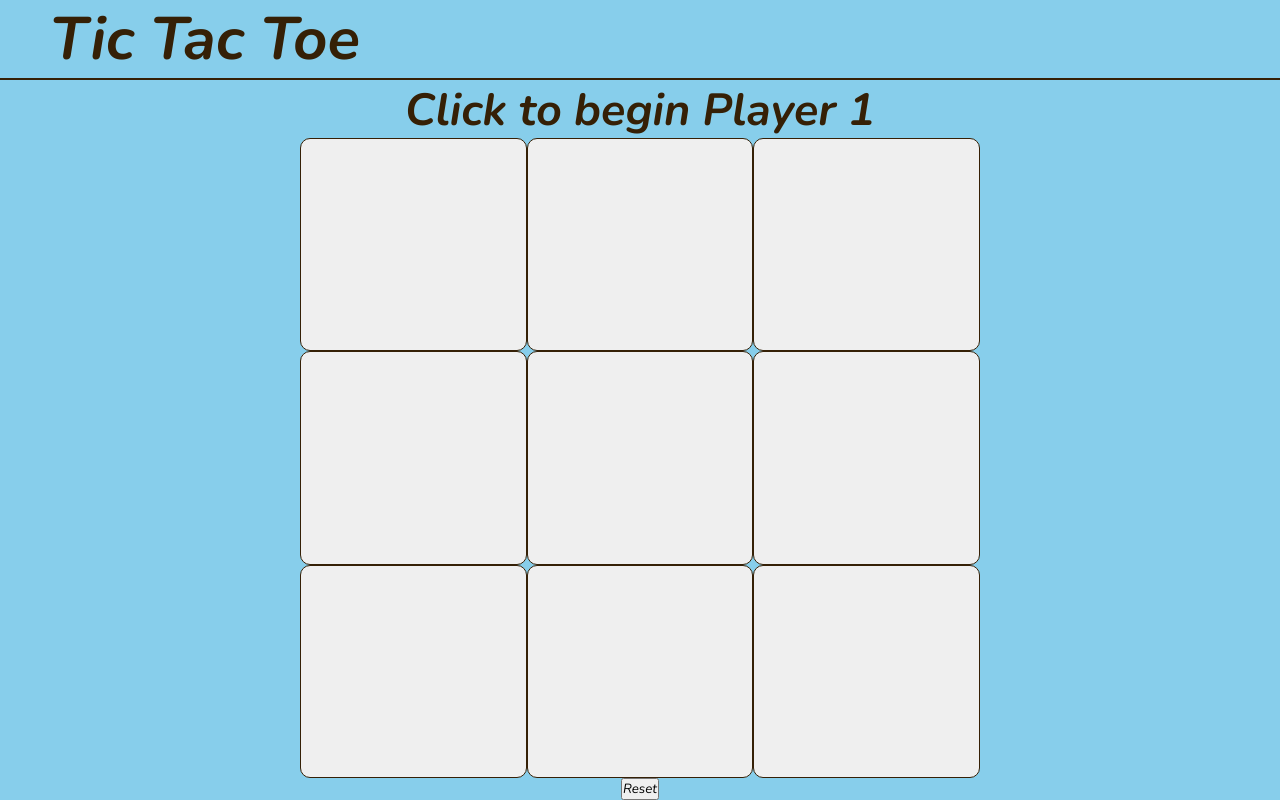
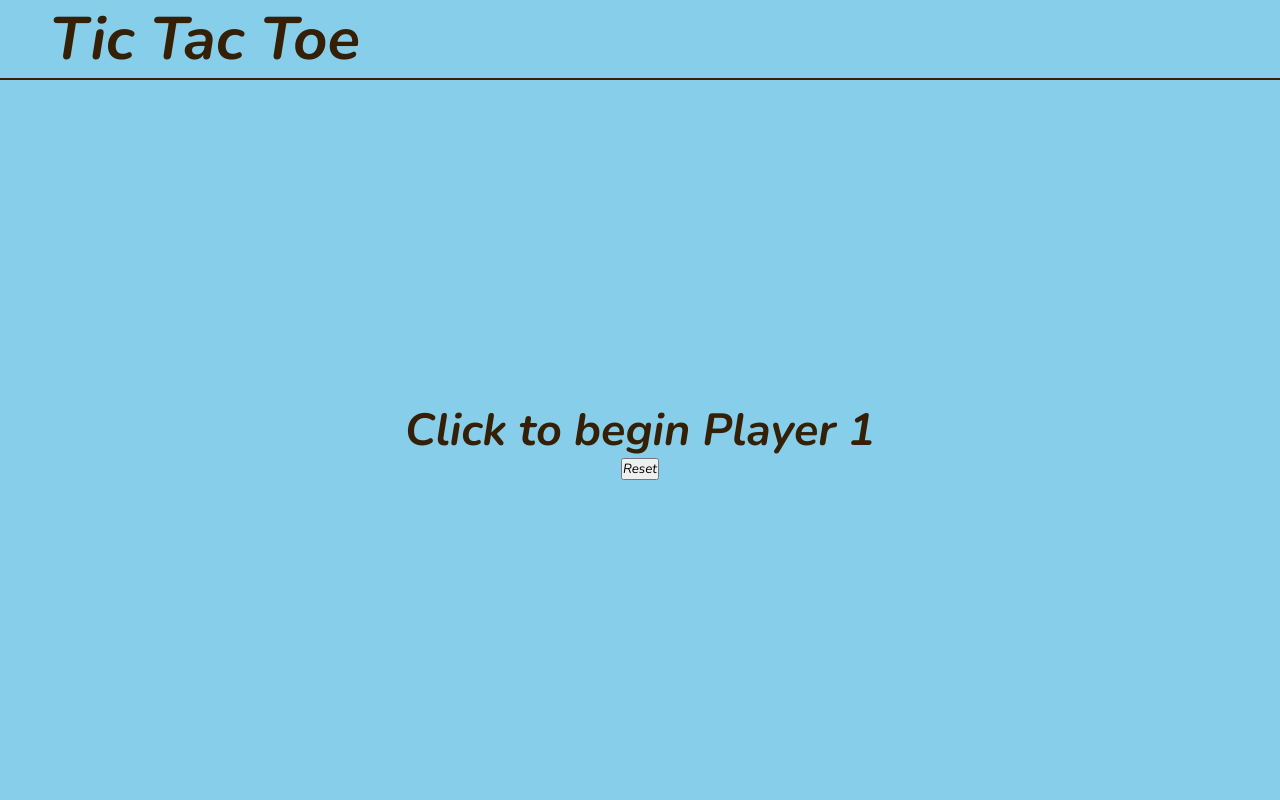
Before and after one commit to objetive218/Tic-tac-toe, a plain HTML site: page index.html in a window 1280 px wide. Drawn offline with nearby package versions, Linux system fonts and the light colour scheme.

Commit message:
clean board

```diff
--- a/index.html
+++ b/index.html
@@ -13,17 +13,7 @@
     </header>
     <section id="main">
         <h2 id="score">Click to begin Player 1</h2>
-        <div id="box">
-            <button id="zero" value="0" ></button>
-            <button id="one" value="1"></button>
-            <button id="two" value="2"></button>
-            <button id="three" value="3"></button>
-            <button id="four" value="4"></button>
-            <button id="five" value="5"></button>
-            <button id="six" value="6"></button>
-            <button id="sevent" value="7"></button>
-            <button id="eight" value="8"></button>
-        </div>
+
         <button id="reset">Reset</button>
     </section>
 </body>
```
